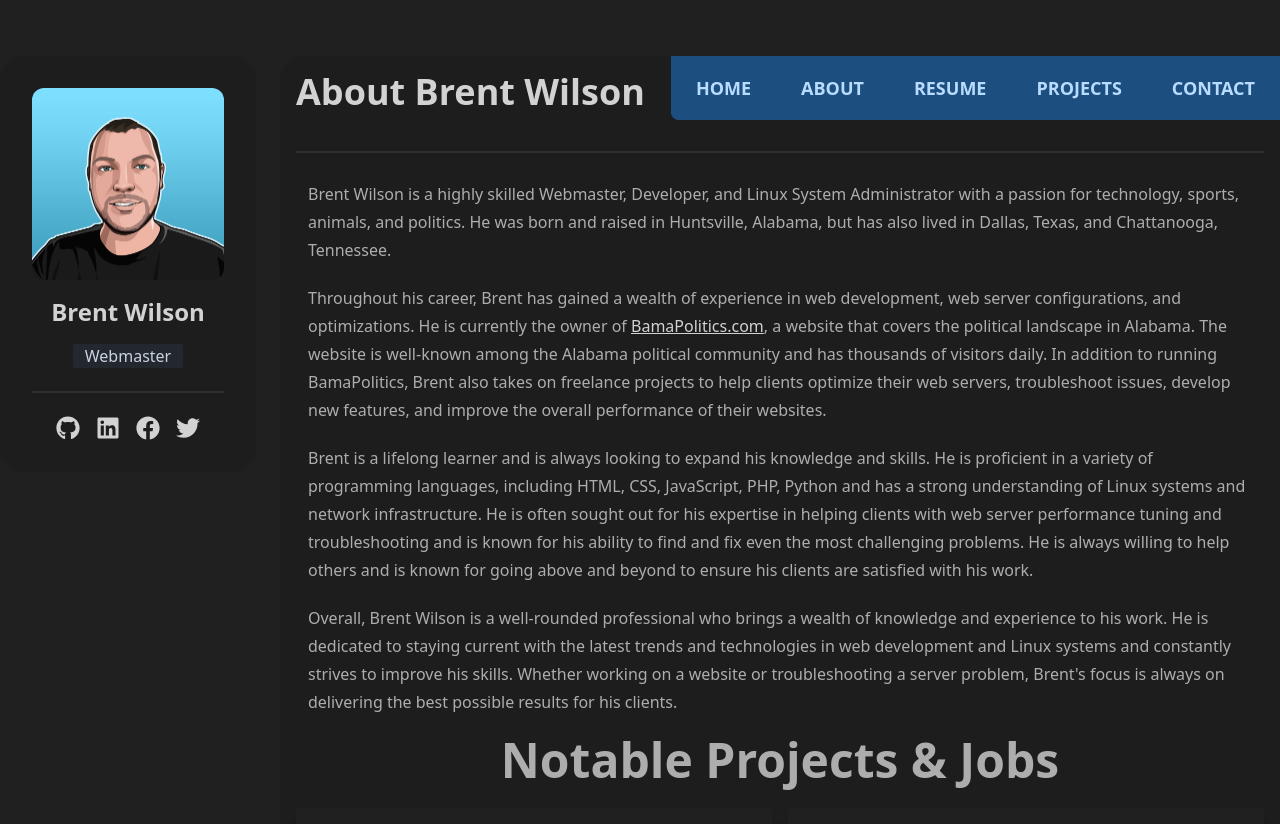
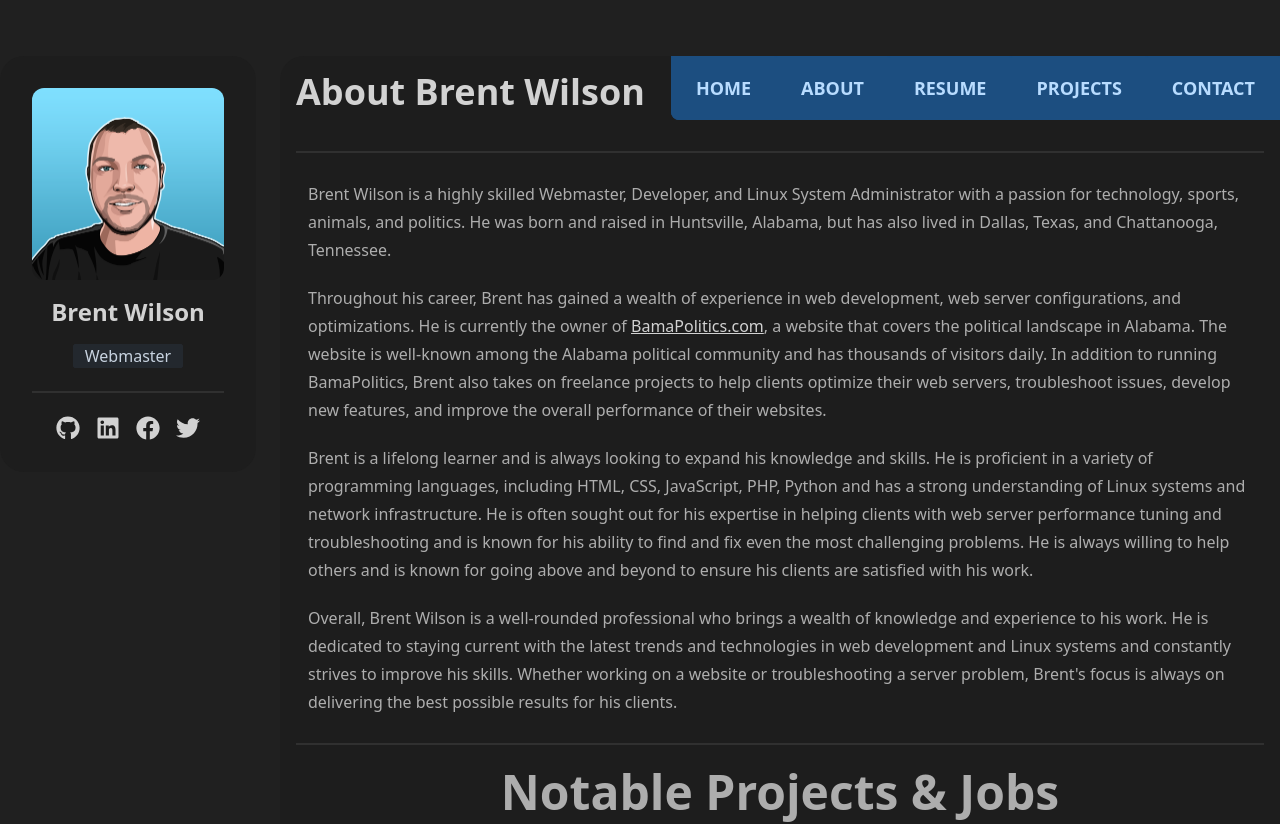
Before and after one commit to BWBama85/thewilsonnet.com, a Next.js app: page /about in a window 1280 px wide. Shown: the top 824 px of the page. Built offline with nearby package versions, Linux system fonts and the light colour scheme.

Commit message:
add divider

```diff
--- a/app/about/page.tsx
+++ b/app/about/page.tsx
@@ -52,6 +52,7 @@ export default function About() {
           results for his clients.
         </p>
       </div>
+      <div className="divider"></div>
       <Projects />
       <div className="divider"></div>
     </article>
```
